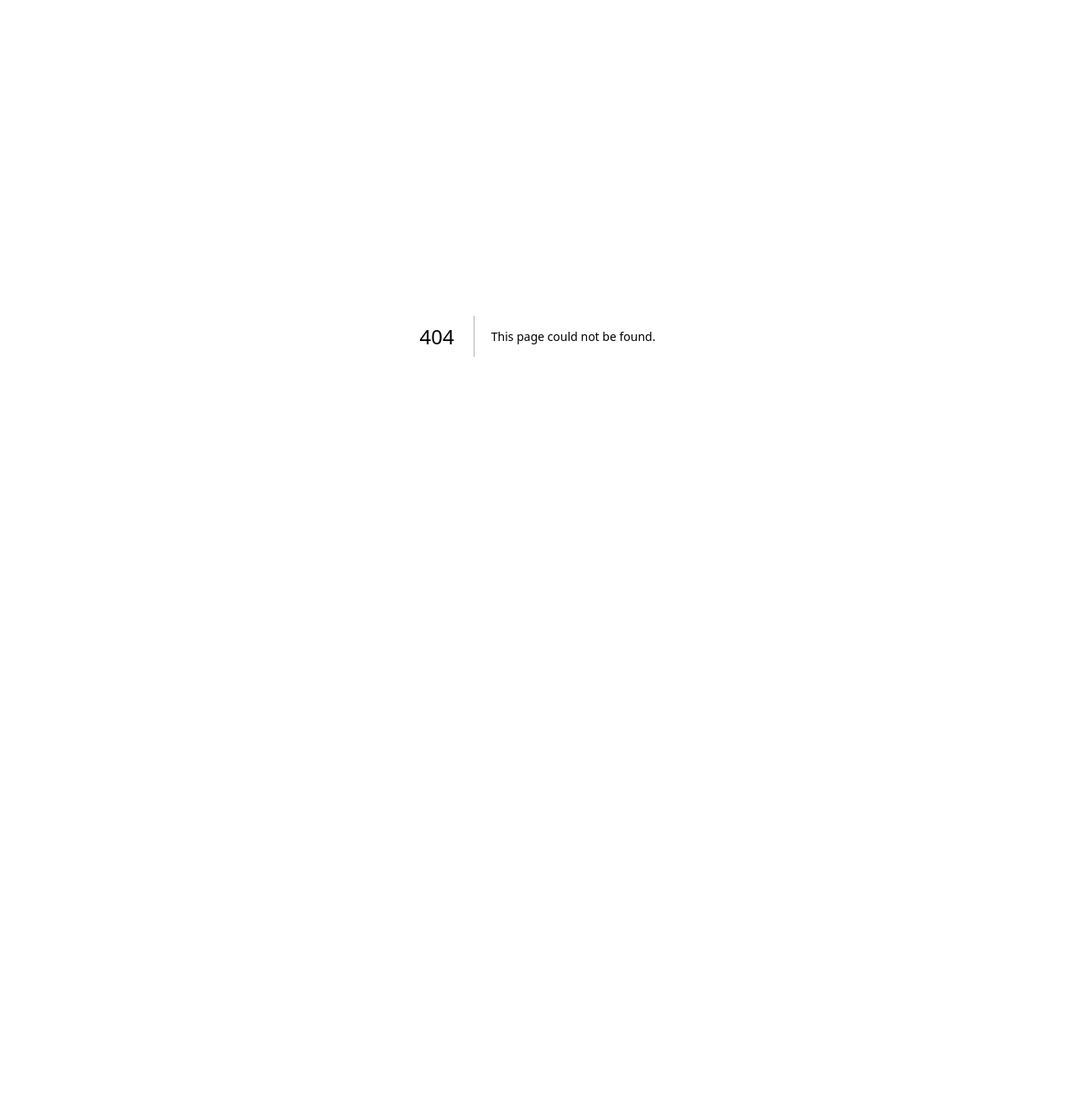
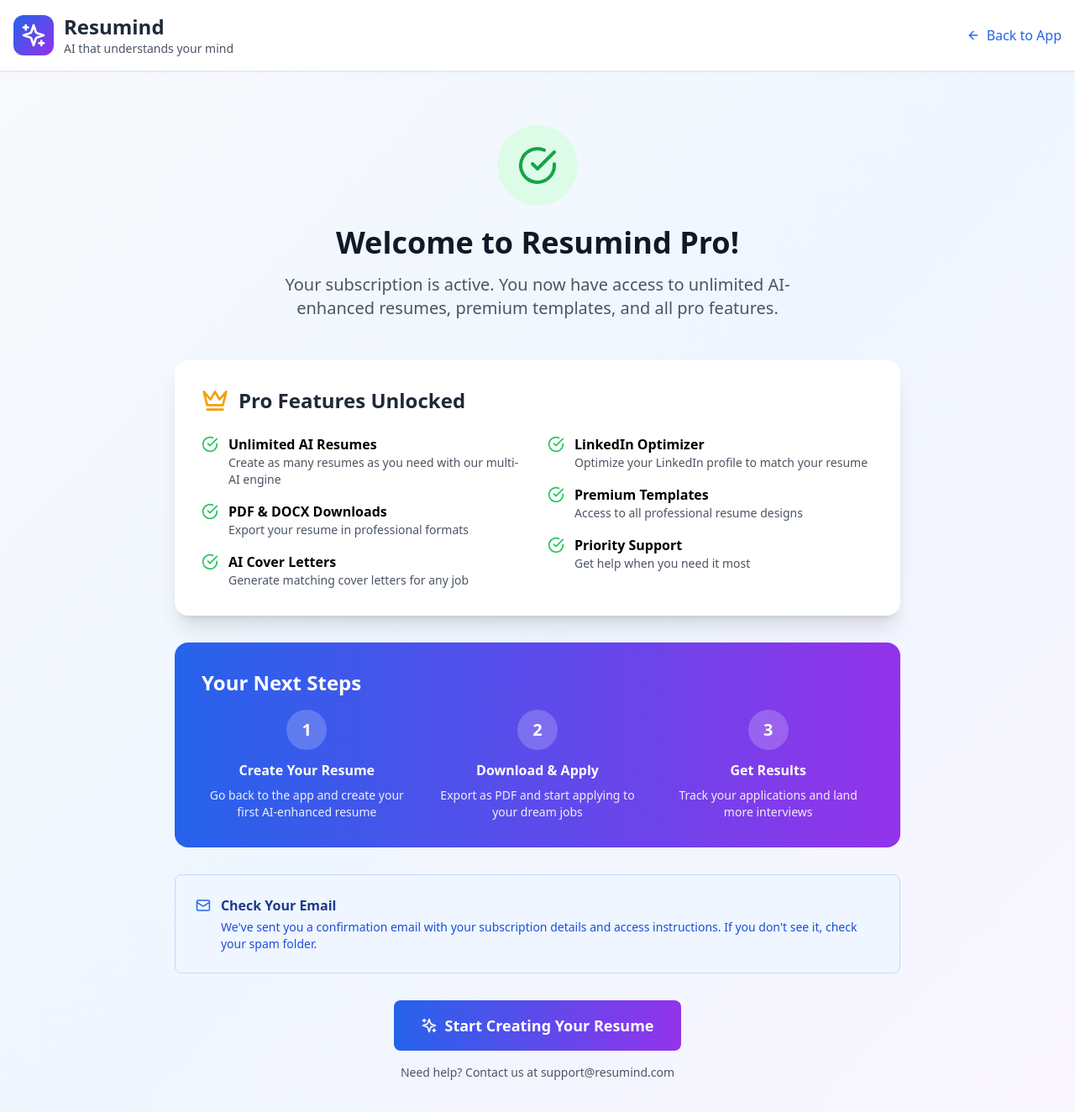
Before and after one commit to Annas82200/ai-resume-builder, a Next.js app in the folder ai-resume-builder/frontend/: page /success in a window 1280 px wide. Before the commit this address had no page. Shown: the top 1324 px of the page at 84% size. Before the commit the page ends 800 px from the top, so only its background shows below. Built offline with nearby package versions, Linux system fonts and the light colour scheme.

Commit message:
Create page.jsx

```diff
--- /dev/null
+++ b/ai-resume-builder/frontend/app/success/page.jsx
@@ -0,0 +1,184 @@
+'use client'
+
+import React, { useEffect, useState } from 'react';
+import { CheckCircle, ArrowLeft, Download, Mail, Sparkles, Crown } from 'lucide-react';
+import Link from 'next/link';
+
+export default function SuccessPage() {
+  const [sessionId, setSessionId] = useState('');
+
+  useEffect(() => {
+    // Get session ID from URL params
+    const urlParams = new URLSearchParams(window.location.search);
+    setSessionId(urlParams.get('session_id') || '');
+  }, []);
+
+  return (
+    <div className="min-h-screen bg-gradient-to-br from-slate-50 via-blue-50 to-purple-50">
+      {/* Header */}
+      <header className="bg-white shadow-sm border-b">
+        <div className="max-w-7xl mx-auto px-4 py-4">
+          <div className="flex items-center justify-between">
+            <div className="flex items-center gap-3">
+              <div className="w-12 h-12 bg-gradient-to-br from-blue-600 to-purple-600 rounded-xl flex items-center justify-center">
+                <Sparkles className="w-8 h-8 text-white" />
+              </div>
+              <div>
+                <h1 className="text-2xl font-bold text-gray-800">Resumind</h1>
+                <p className="text-sm text-gray-600">AI that understands your mind</p>
+              </div>
+            </div>
+            <Link
+              href="/"
+              className="flex items-center gap-2 text-blue-600 hover:text-blue-700 transition"
+            >
+              <ArrowLeft className="w-4 h-4" />
+              <span>Back to App</span>
+            </Link>
+          </div>
+        </div>
+      </header>
+
+      {/* Success Content */}
+      <div className="max-w-4xl mx-auto px-4 py-16">
+        <div className="text-center mb-12">
+          <div className="inline-flex items-center justify-center w-24 h-24 bg-green-100 rounded-full mb-6">
+            <CheckCircle className="w-12 h-12 text-green-600" />
+          </div>
+          <h1 className="text-4xl font-bold text-gray-900 mb-4">
+            Welcome to Resumind Pro!
+          </h1>
+          <p className="text-xl text-gray-600 max-w-2xl mx-auto">
+            Your subscription is active. You now have access to unlimited AI-enhanced resumes,
+            premium templates, and all pro features.
+          </p>
+          {sessionId && (
+            <p className="text-sm text-gray-500 mt-4">
+              Session ID: {sessionId}
+            </p>
+          )}
+        </div>
+
+        {/* Pro Features Unlocked */}
+        <div className="bg-white rounded-2xl shadow-xl p-8 mb-8">
+          <div className="flex items-center gap-3 mb-6">
+            <Crown className="w-8 h-8 text-amber-500" />
+            <h2 className="text-2xl font-bold text-gray-800">Pro Features Unlocked</h2>
+          </div>
+
+          <div className="grid md:grid-cols-2 gap-6">
+            <div className="space-y-4">
+              <div className="flex items-start gap-3">
+                <CheckCircle className="w-5 h-5 text-green-500 mt-0.5 flex-shrink-0" />
+                <div>
+                  <h3 className="font-semibold">Unlimited AI Resumes</h3>
+                  <p className="text-sm text-gray-600">Create as many resumes as you need with our multi-AI engine</p>
+                </div>
+              </div>
+
+              <div className="flex items-start gap-3">
+                <CheckCircle className="w-5 h-5 text-green-500 mt-0.5 flex-shrink-0" />
+                <div>
+                  <h3 className="font-semibold">PDF & DOCX Downloads</h3>
+                  <p className="text-sm text-gray-600">Export your resume in professional formats</p>
+                </div>
+              </div>
+
+              <div className="flex items-start gap-3">
+                <CheckCircle className="w-5 h-5 text-green-500 mt-0.5 flex-shrink-0" />
+                <div>
+                  <h3 className="font-semibold">AI Cover Letters</h3>
+                  <p className="text-sm text-gray-600">Generate matching cover letters for any job</p>
+                </div>
+              </div>
+            </div>
+
+            <div className="space-y-4">
+              <div className="flex items-start gap-3">
+                <CheckCircle className="w-5 h-5 text-green-500 mt-0.5 flex-shrink-0" />
+                <div>
+                  <h3 className="font-semibold">LinkedIn Optimizer</h3>
+                  <p className="text-sm text-gray-600">Optimize your LinkedIn profile to match your resume</p>
+                </div>
+              </div>
+
+              <div className="flex items-start gap-3">
+                <CheckCircle className="w-5 h-5 text-green-500 mt-0.5 flex-shrink-0" />
+                <div>
+                  <h3 className="font-semibold">Premium Templates</h3>
+                  <p className="text-sm text-gray-600">Access to all professional resume designs</p>
+                </div>
+              </div>
+
+              <div className="flex items-start gap-3">
+                <CheckCircle className="w-5 h-5 text-green-500 mt-0.5 flex-shrink-0" />
+                <div>
+                  <h3 className="font-semibold">Priority Support</h3>
+                  <p className="text-sm text-gray-600">Get help when you need it most</p>
+                </div>
+              </div>
+            </div>
+          </div>
+        </div>
+
+        {/* Next Steps */}
+        <div className="bg-gradient-to-r from-blue-600 to-purple-600 text-white rounded-2xl p-8 mb-8">
+          <h2 className="text-2xl font-bold mb-4">Your Next Steps</h2>
+          <div className="grid md:grid-cols-3 gap-6">
+            <div className="text-center">
+              <div className="w-12 h-12 bg-white/20 rounded-full flex items-center justify-center mx-auto mb-3">
+                <span className="text-xl font-bold">1</span>
+              </div>
+              <h3 className="font-semibold mb-2">Create Your Resume</h3>
+              <p className="text-sm opacity-90">Go back to the app and create your first AI-enhanced resume</p>
+            </div>
+
+            <div className="text-center">
+              <div className="w-12 h-12 bg-white/20 rounded-full flex items-center justify-center mx-auto mb-3">
+                <span className="text-xl font-bold">2</span>
+              </div>
+              <h3 className="font-semibold mb-2">Download & Apply</h3>
+              <p className="text-sm opacity-90">Export as PDF and start applying to your dream jobs</p>
+            </div>
+
+            <div className="text-center">
+              <div className="w-12 h-12 bg-white/20 rounded-full flex items-center justify-center mx-auto mb-3">
+                <span className="text-xl font-bold">3</span>
+              </div>
+              <h3 className="font-semibold mb-2">Get Results</h3>
+              <p className="text-sm opacity-90">Track your applications and land more interviews</p>
+            </div>
+          </div>
+        </div>
+
+        {/* Email Confirmation */}
+        <div className="bg-blue-50 border border-blue-200 rounded-lg p-6 mb-8">
+          <div className="flex items-start gap-3">
+            <Mail className="w-5 h-5 text-blue-600 mt-0.5" />
+            <div>
+              <h3 className="font-semibold text-blue-900">Check Your Email</h3>
+              <p className="text-sm text-blue-700 mt-1">
+                We've sent you a confirmation email with your subscription details and access instructions.
+                If you don't see it, check your spam folder.
+              </p>
+            </div>
+          </div>
+        </div>
+
+        {/* Call to Action */}
+        <div className="text-center">
+          <Link
+            href="/"
+            className="inline-flex items-center gap-2 bg-gradient-to-r from-blue-600 to-purple-600 text-white px-8 py-4 rounded-lg font-semibold hover:shadow-lg transition text-lg"
+          >
+            <Sparkles className="w-5 h-5" />
+            Start Creating Your Resume
+          </Link>
+          <p className="text-sm text-gray-600 mt-4">
+            Need help? Contact us at support@resumind.com
+          </p>
+        </div>
+      </div>
+    </div>
+  );
+}
```
